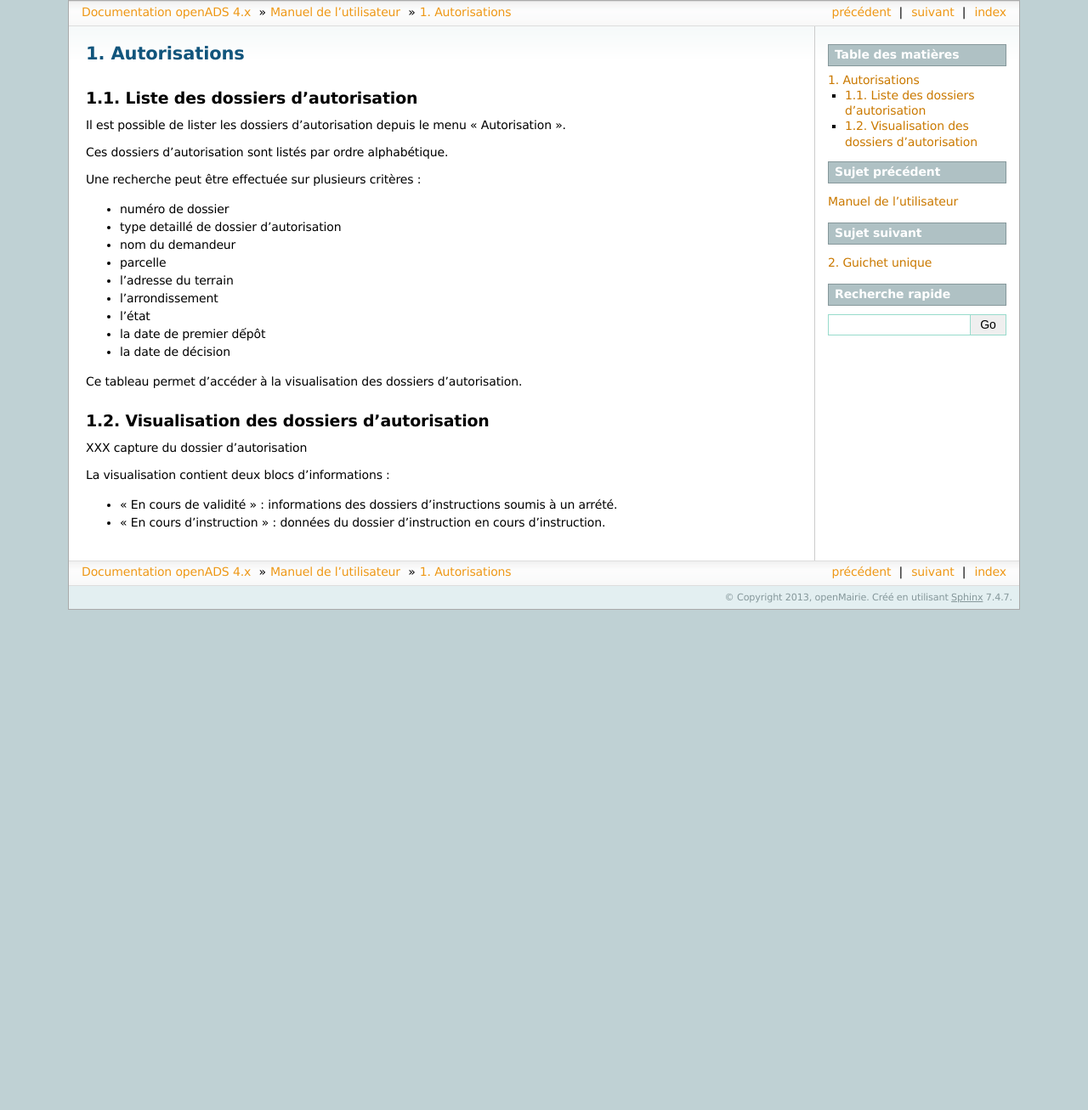
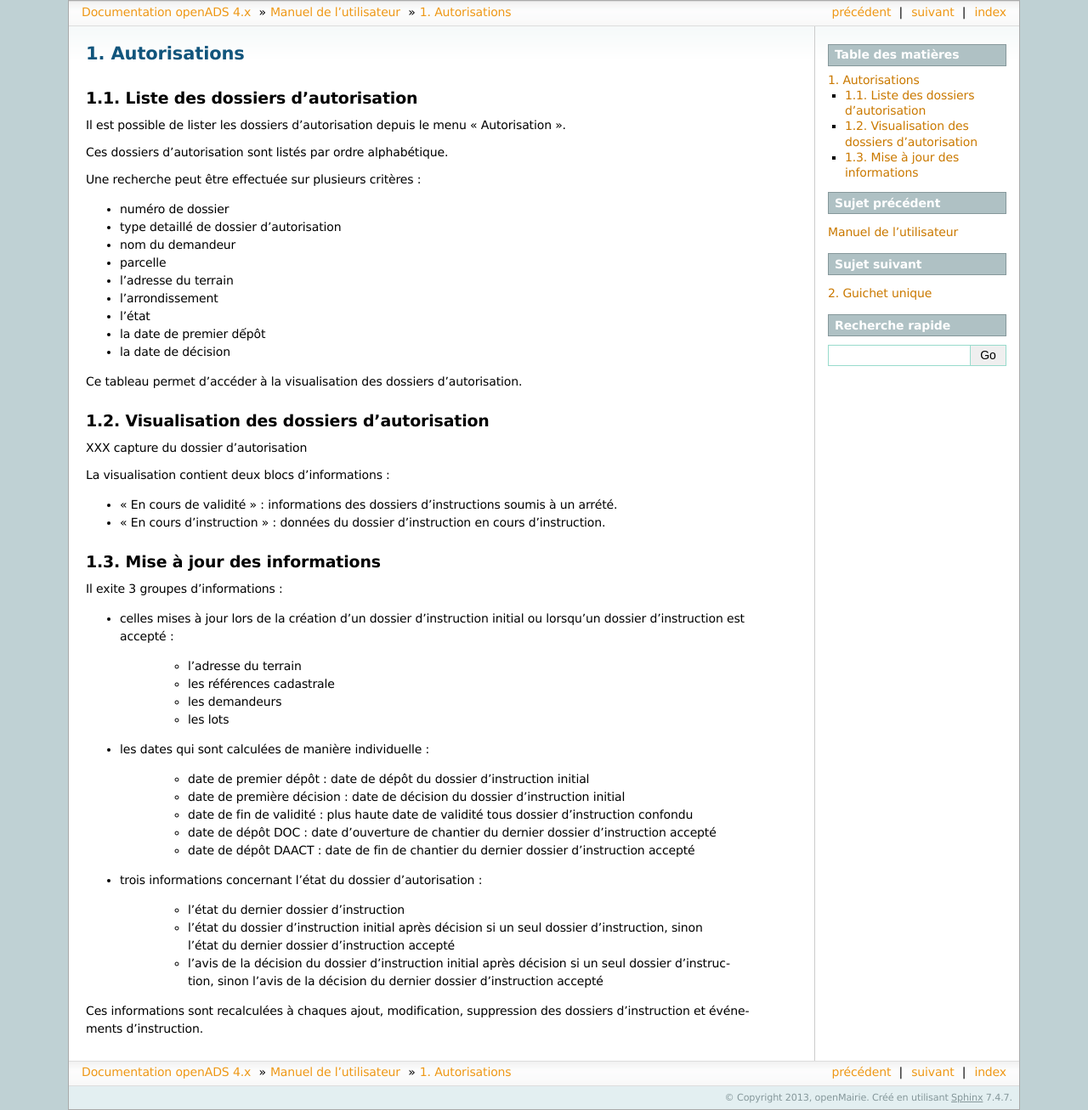
Before and after one commit to mpavaux/openads-documentation, a Sphinx documentation site: the page built from source/manuel_utilisateur/autorisations.rst, in a window 1280 px wide. Shown: the whole page at 85% size. Built offline with Sphinx 7.4.7, drawn with Linux system fonts in a browser that asks for light colours; before the commit the page ends 900 px from its top, so only the background shows below that.

Commit message:
Ajout du recalcul des infos des dossiers d'autorisation

```diff
--- a/source/manuel_utilisateur/autorisations.rst
+++ b/source/manuel_utilisateur/autorisations.rst
@@ -42,3 +42,31 @@
 
 - "En cours de validité" : informations des dossiers d'instructions soumis à un arrété.
 - "En cours d'instruction" : données du dossier d'instruction en cours d'instruction.
+
+Mise à jour des informations
+============================
+
+Il exite 3 groupes d'informations :
+
+- celles mises à jour lors de la création d'un dossier d'instruction initial ou lorsqu'un dossier d'instruction est accepté :
+
+    - l'adresse du terrain
+    - les références cadastrale
+    - les demandeurs
+    - les lots
+
+- les dates qui sont calculées de manière individuelle :
+
+    - date de premier dépôt : date de dépôt du dossier d'instruction initial
+    - date de première décision : date de décision du dossier d'instruction initial
+    - date de fin de validité : plus haute date de validité tous dossier d'instruction confondu
+    - date de dépôt DOC : date d'ouverture de chantier du dernier dossier d'instruction accepté
+    - date de dépôt DAACT : date de fin de chantier du dernier dossier d'instruction accepté
+
+- trois informations concernant l'état du dossier d'autorisation :
+
+    - l'état du dernier dossier d'instruction
+    - l'état du dossier d'instruction initial après décision si un seul dossier d'instruction, sinon l'état du dernier dossier d'instruction accepté
+    - l'avis de la décision du dossier d'instruction initial après décision si un seul dossier d'instruction, sinon l'avis de la décision du dernier dossier d'instruction accepté
+
+Ces informations sont recalculées à chaques ajout, modification, suppression des dossiers d'instruction et événements d'instruction.
```
